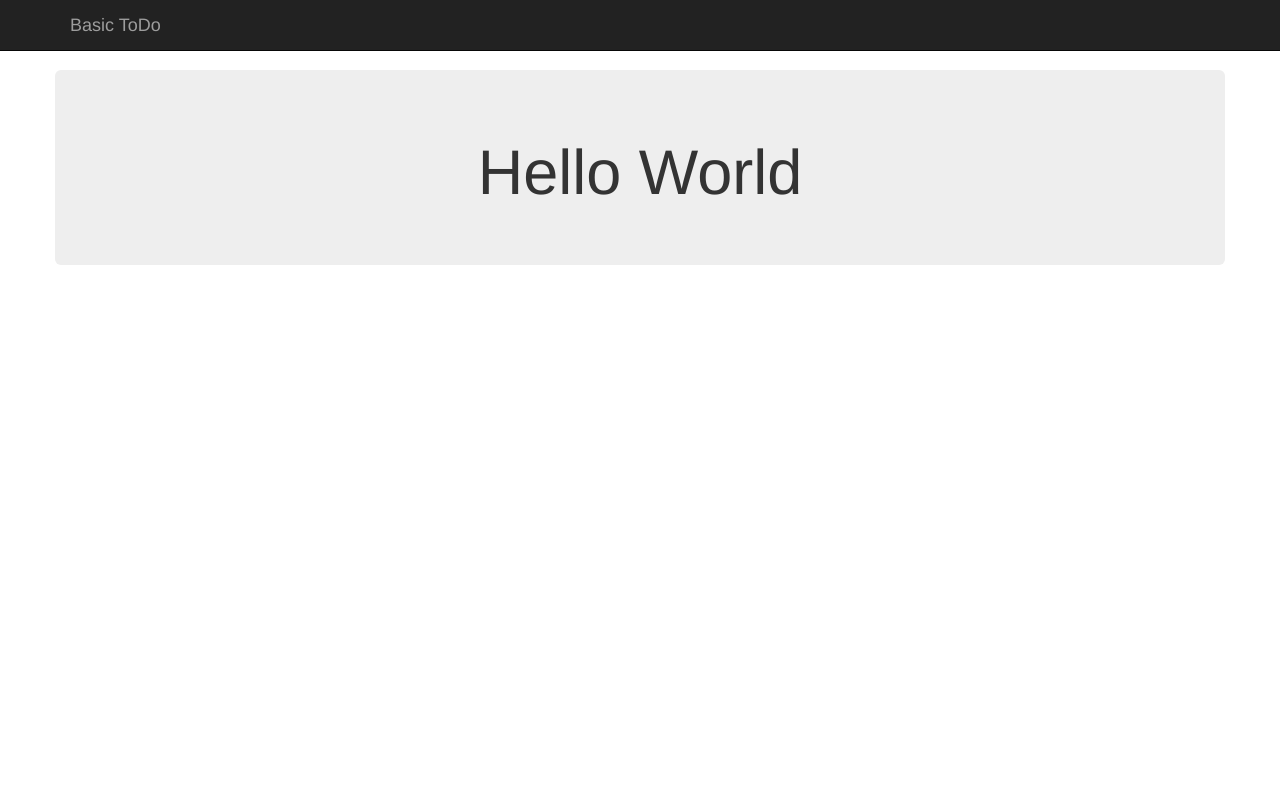
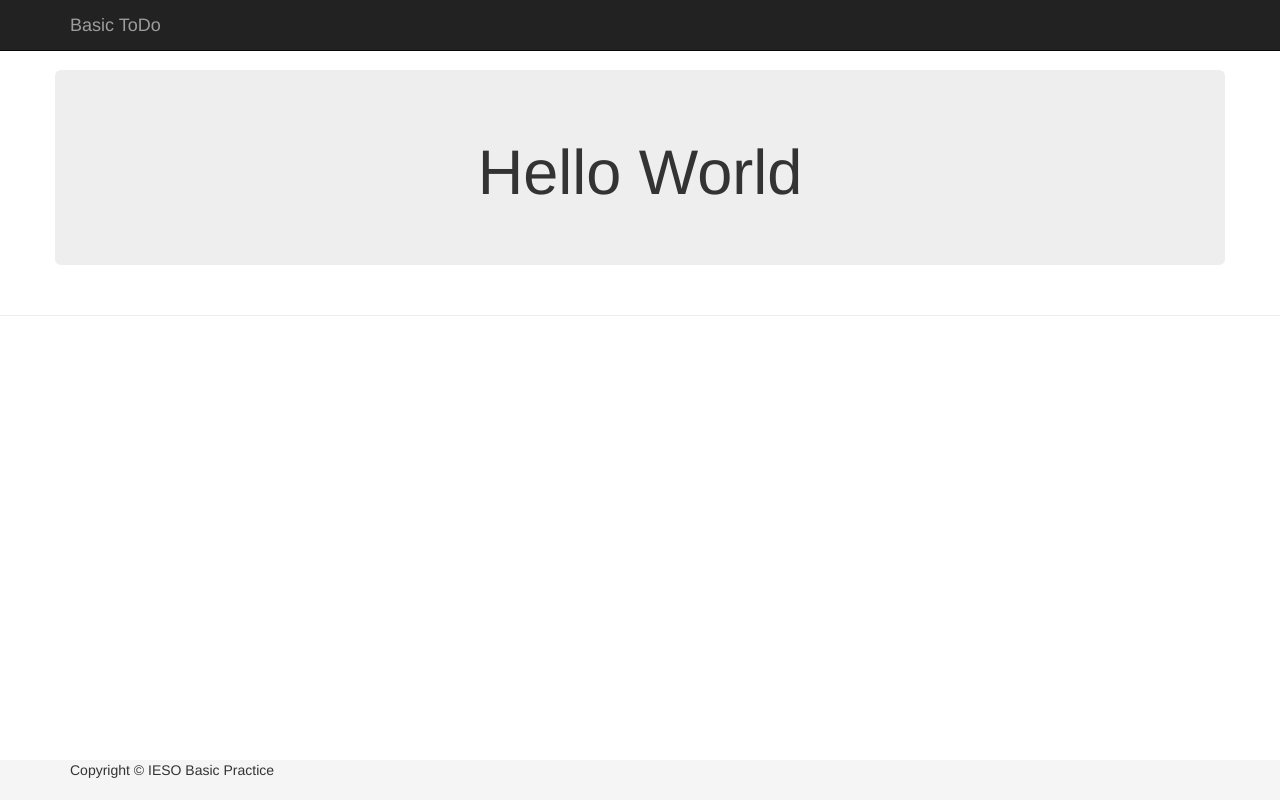
Before and after one commit to L-u-i-s/todos, a PHP site: page / in a window 1280 px wide. Run offline with PHP 8.4, Linux system fonts and the light colour scheme.

Commit message:
adds footer and the respective css style for proper body and footer display

```diff
--- a/public/css/style.css
+++ b/public/css/style.css
@@ -1,3 +1,18 @@
+html {
+  position: relative;
+  min-height: 100%;
+}
+
 body {
     padding-top: 70px;
+    margin-bottom: 60px;
 }
+
+footer {
+  position: absolute;
+  bottom: 0;
+  width: 100%;
+  /* Set the fixed height of the footer here */
+  height: 40px;
+  background-color: #f5f5f5;
+}
--- a/public/index.html
+++ b/public/index.html
@@ -39,6 +39,19 @@
 				</div>
 			</div>
 		</div>
+
+		<hr>
+
+		<footer>
+			<div class="container">
+				<div class="row">
+					<div class="col-xs-12 col-sm-12 col-md-12 col-lg-12">
+						<p>Copyright &copy; IESO Basic Practice</p>
+					</div>
+				</div>
+			</div>
+		</footer>
+
 		<!-- jQuery -->
 		<script src="/js/jquery/jquery.min.js"></script>
 		<!-- Bootstrap JavaScript -->
```
